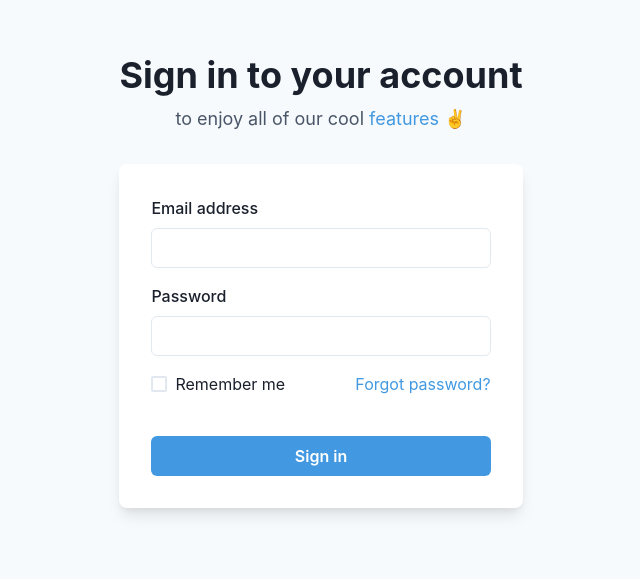
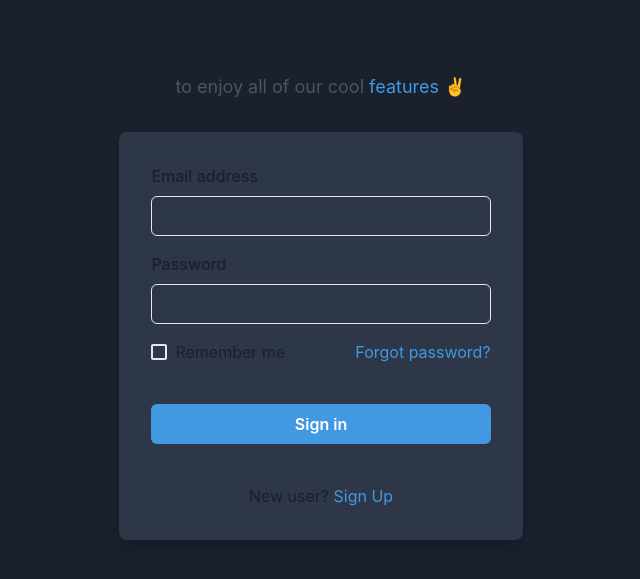
Before and after one commit to rutunjp/mini-project, a Next.js app: page /signin in a window 1280 px wide. Shown: the part 119-698 px from the top of the page, without its empty margins (319-959 px from the left). Built offline with nearby package versions, Linux system fonts and the light colour scheme; no server answers; sample sign-in values are in the browser's storage.

Commit message:
chore: rm usebgHook

```diff
--- a/src/context/userAuthContext.js
+++ b/src/context/userAuthContext.js
@@ -27,8 +27,8 @@ const UserAuthContext = ({ children }) => {
         setUser(user)
         // console.log('You are logging in')
       } else {
-        // alert('You are logging out')
-        // router.push('/signin')
+        alert('You are logging out')
+        router.push('/signin')
       }
     })
   }, [])
--- a/src/pages/libraryStore.jsx
+++ b/src/pages/libraryStore.jsx
@@ -5,6 +5,7 @@ import { useState, useEffect } from 'react'
 import { db } from '../../firebase-config'
 import Navbar from '@/components/navBar'
 import UserAuthContext from '@/context/userAuthContext'
+import Reader from './reader'
 
 export default function LibraryStore() {
   const booksCollectionRef = collection(db, 'books')
--- a/src/pages/signin.js
+++ b/src/pages/signin.js
@@ -10,7 +10,6 @@ import {
   Button,
   Heading,
   Text,
-  useColorModeValue,
   useToast,
 } from '@chakra-ui/react'
 import { useState, useRef } from 'react'
@@ -50,7 +49,7 @@ export default function SignIn() {
       align={'center'}
       justify={'center'}
       // eslint-disable-next-line react-hooks/rules-of-hooks
-      bg={useColorModeValue('gray.50', 'gray.800')}
+      bg={('gray.50', 'gray.800')}
     >
       <Stack spacing={8} mx={'auto'} maxW={'lg'} py={12} px={6}>
         <Stack align={'center'}>
@@ -59,12 +58,7 @@ export default function SignIn() {
             to enjoy all of our cool <Link color={'blue.400'}>features</Link> ✌️
           </Text>
         </Stack>
-        <Box
-          rounded={'lg'}
-          bg={useColorModeValue('white', 'gray.700')}
-          boxShadow={'lg'}
-          p={8}
-        >
+        <Box rounded={'lg'} bg={('white', 'gray.700')} boxShadow={'lg'} p={8}>
           <Stack spacing={4}>
             <FormControl id="email">
               <FormLabel>Email address</FormLabel>
@@ -99,6 +93,14 @@ export default function SignIn() {
               >
                 Sign in
               </Button>
+              <Stack>
+                <Text align={'center'}>
+                  New user?{' '}
+                  <Link href="/signup" color={'blue.400'}>
+                    Sign Up
+                  </Link>
+                </Text>
+              </Stack>
             </Stack>
           </Stack>
         </Box>
--- a/src/pages/signup.js
+++ b/src/pages/signup.js
@@ -74,6 +74,7 @@ function SignUp() {
   }
 
   return (
+    <UserAuthContext>
       <Flex
         minH={'100vh'}
         align={'center'}
@@ -152,15 +153,16 @@ function SignUp() {
               <Stack pt={6}>
                 <Text align={'center'}>
                   Already a user?{' '}
-                {/* <Link href="/signin" color={'blue.400'}>
+                  <Link href="/signin" color={'blue.400'}>
                     Login
-                </Link> */}
+                  </Link>
                 </Text>
               </Stack>
             </Stack>
           </Box>
         </Stack>
       </Flex>
+    </UserAuthContext>
   )
 }
 export default SignUp
```
Also changed, not shown: src/pages/reader.jsx (deleted, +0 -18 lines). Lines whose indentation alone changed are shown as unchanged.
